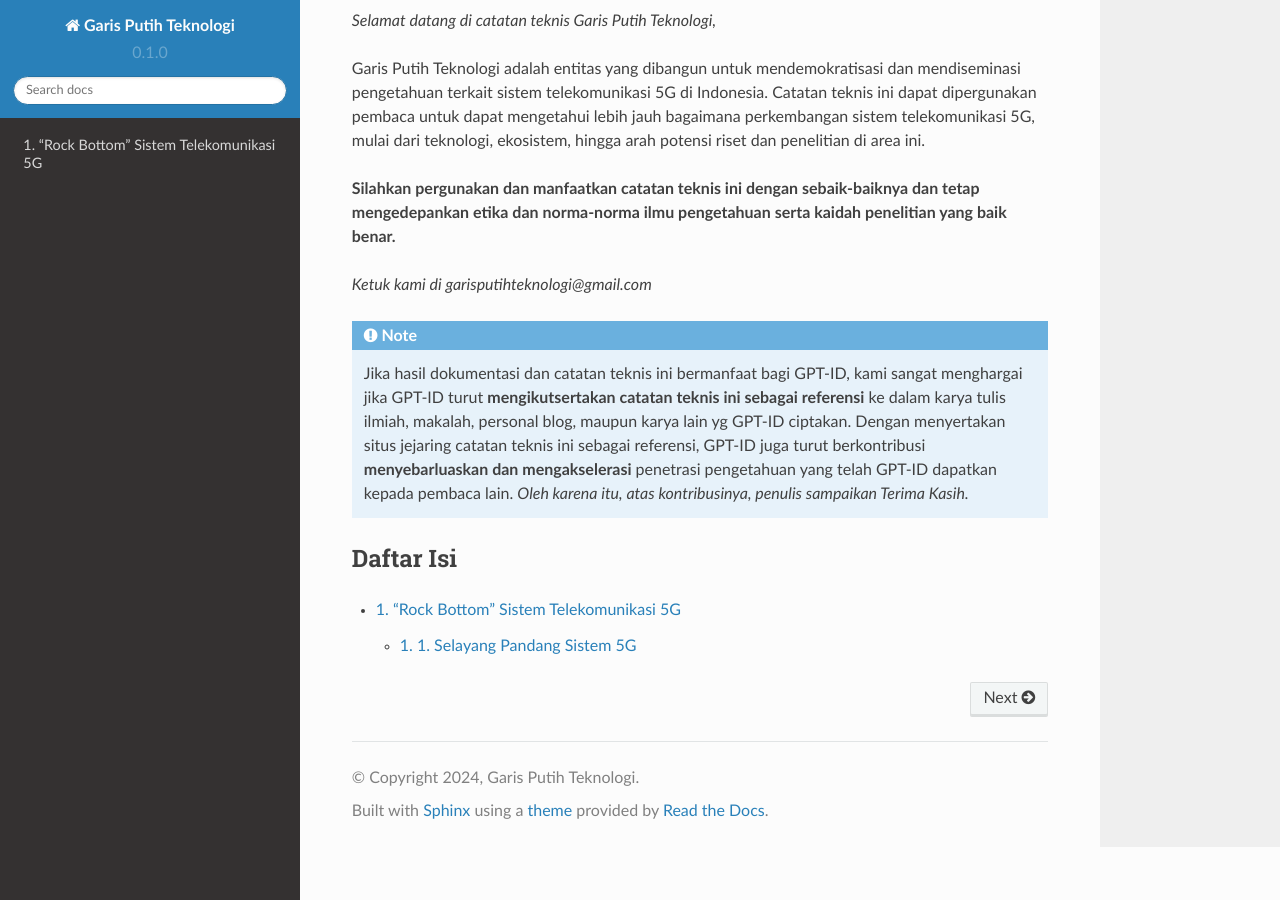
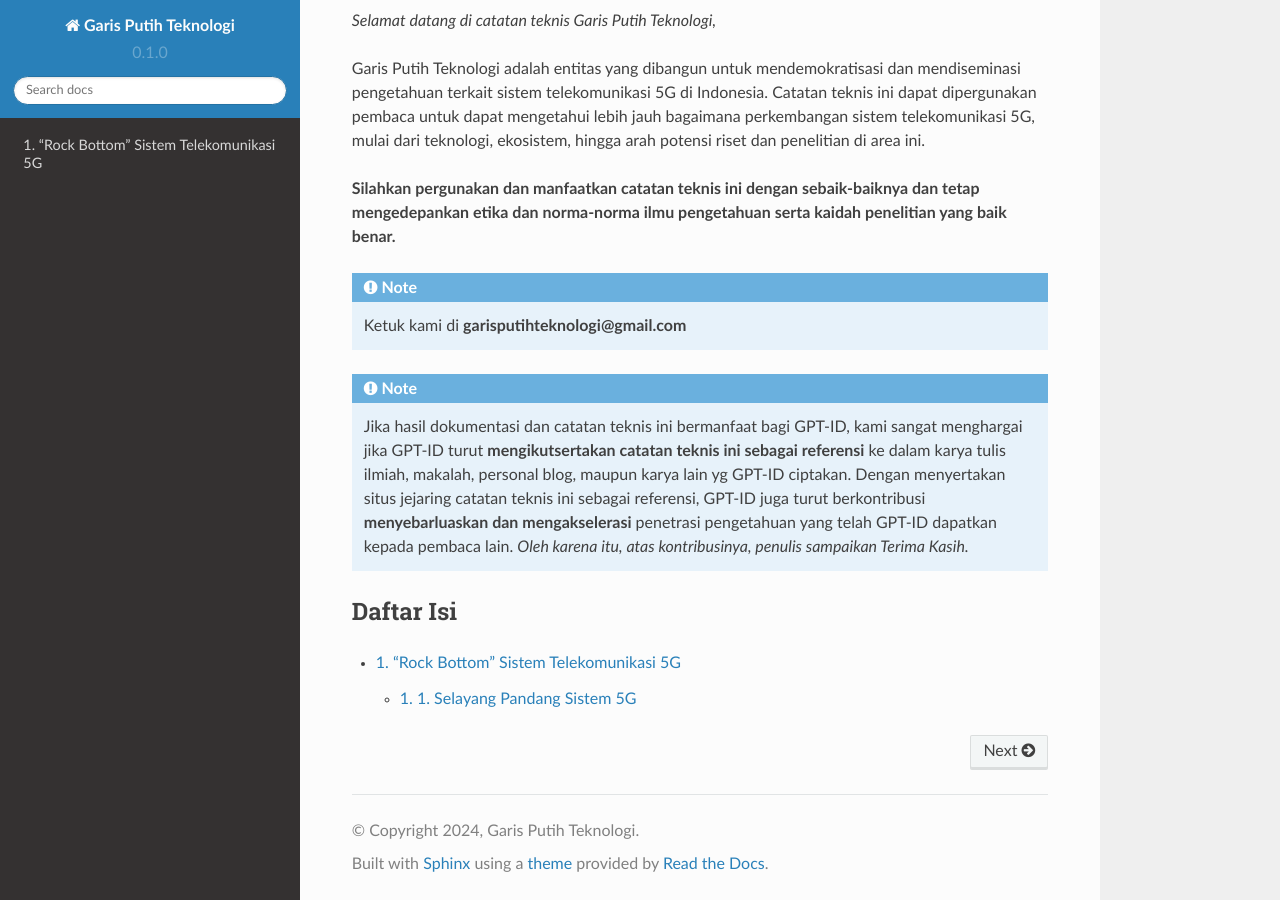
Before and after one commit to garisputihteknologi/garisputihteknologi, a Sphinx documentation site: the page built from docs/source/index.rst, in a window 1280 px wide and 900 px high, scrolled down 1249 px. Built offline with Sphinx 7.4.7 and the Read the Docs theme 2.0.0, drawn with Linux system fonts in a browser that asks for light colours; some of the changed lines change nothing that is shown.

Commit message:
Update index.rst

```diff
--- a/docs/source/index.rst
+++ b/docs/source/index.rst
@@ -40,7 +40,10 @@ Garis Putih Teknologi adalah entitas yang dibangun untuk mendemokratisasi dan me
 
 **Silahkan pergunakan dan manfaatkan catatan teknis ini dengan sebaik-baiknya dan tetap mengedepankan etika dan norma-norma ilmu pengetahuan serta kaidah penelitian yang baik benar.**
 
-*Ketuk kami di garisputihteknologi@gmail.com*
+
+
+.. note::
+			Ketuk kami di **garisputihteknologi@gmail.com**
 
 .. note::
 			Jika hasil dokumentasi dan catatan teknis ini bermanfaat bagi GPT-ID, kami sangat menghargai jika GPT-ID turut **mengikutsertakan catatan teknis ini sebagai referensi** ke dalam karya tulis ilmiah, makalah, personal blog, maupun karya lain yg GPT-ID ciptakan. Dengan menyertakan situs jejaring catatan teknis ini sebagai referensi, GPT-ID juga turut berkontribusi **menyebarluaskan dan mengakselerasi** penetrasi pengetahuan yang telah GPT-ID dapatkan kepada pembaca lain. *Oleh karena itu, atas kontribusinya, penulis sampaikan Terima Kasih.*
```
